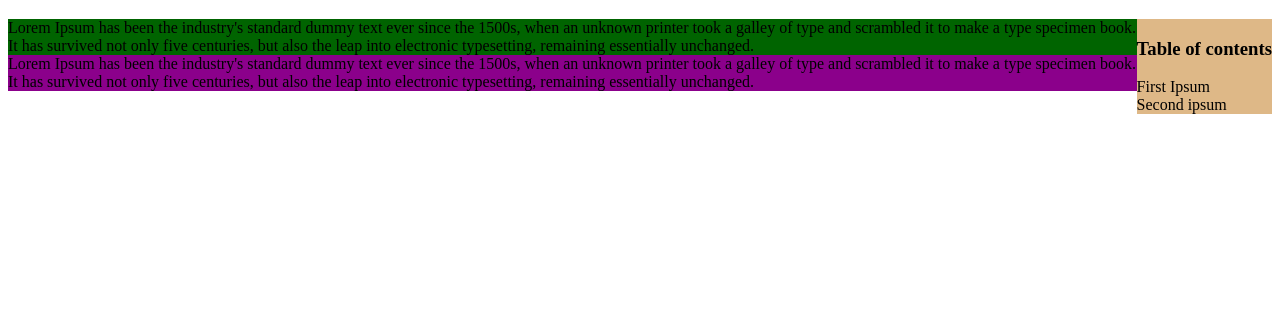
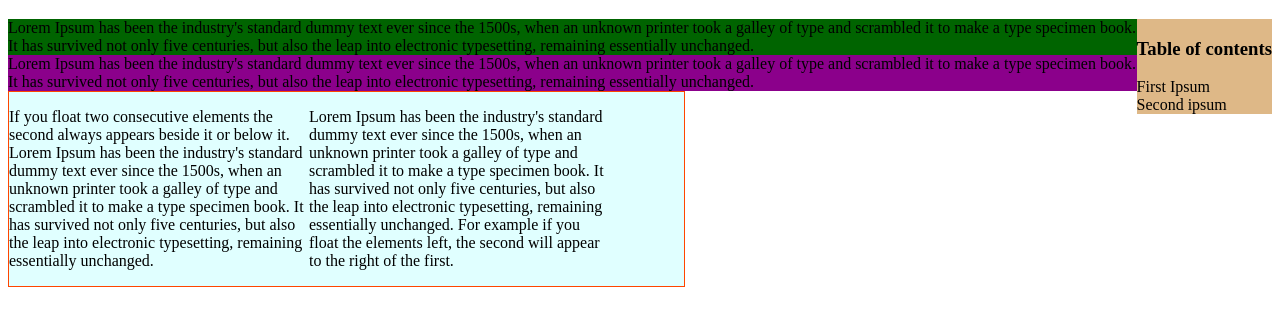
Before and after one commit to bbelovic/web-design-playground, a plain HTML site: page wdpg-ch7.html in a window 1280 px wide. Shown: the part 61-386 px from the top of the page. Drawn offline with Linux system fonts and the light colour scheme.

Commit message:
Playing with floats

```diff
--- a/styles.css
+++ b/styles.css
@@ -2,3 +2,18 @@
     background-color: burlywood;
     float: right;
 }
+.sbox {
+    border: 1px solid orangered;
+    background-color: lightcyan;
+    width: 675px;
+}
+
+.col {
+    width: 300px;
+    float: left;
+}
+.self-clear::after {
+    content: "";
+    display: block;
+    clear: both;
+}
--- a/wdpg-ch7.html
+++ b/wdpg-ch7.html
@@ -18,5 +18,15 @@
         <div style="background-color: darkmagenta;">
             Lorem Ipsum has been the industry's standard dummy text ever since the 1500s, when an unknown printer took a galley of type and scrambled it to make a type specimen book. It has survived not only five centuries, but also the leap into electronic typesetting, remaining essentially unchanged.
         </div>
+        <div class="sbox self-clear">
+            <p class="col">
+                If you float two consecutive elements the second always appears beside it or below it.
+                Lorem Ipsum has been the industry's standard dummy text ever since the 1500s, when an unknown printer took a galley of type and scrambled it to make a type specimen book. It has survived not only five centuries, but also the leap into electronic typesetting, remaining essentially unchanged.
+            </p>
+            <p class="col">
+                Lorem Ipsum has been the industry's standard dummy text ever since the 1500s, when an unknown printer took a galley of type and scrambled it to make a type specimen book. It has survived not only five centuries, but also the leap into electronic typesetting, remaining essentially unchanged.
+                For example if you float the elements left, the second will appear to the right of the first.
+            </p>
+        </div>
     </body>
 </html>
```
